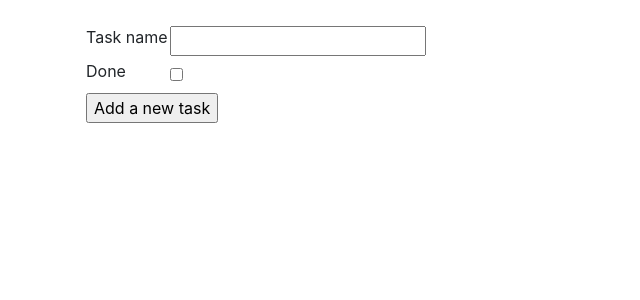
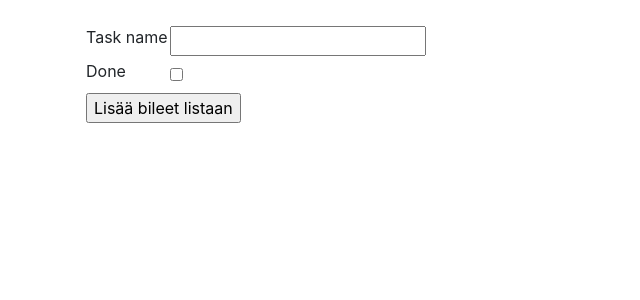
Before and after one commit to tn1995/bilelista, a Flask app: template application/templates/tasks/new.html in a window 1280 px wide. Shown: the part 56-356 px from the top of the page, without its empty margins (0-640 px from the left). Run offline with Flask 2, Linux system fonts and the light colour scheme; the template is opened without the code that fills it: values that come from a table or form of the project are taken from there, others are empty; some libraries are stand-ins or nearby versions.

Commit message:
Vaihdettiin teksti add new task suomeksi

```diff
--- a/application/templates/tasks/new.html
+++ b/application/templates/tasks/new.html
@@ -30,7 +30,7 @@
     </tr>
     <tr>
 <td colspan="3">
-  <input type="submit" value="Add a new task"/>
+  <input type="submit" value="Lisää bileet listaan"/>
 </td>
     </tr>
 </form>
```
